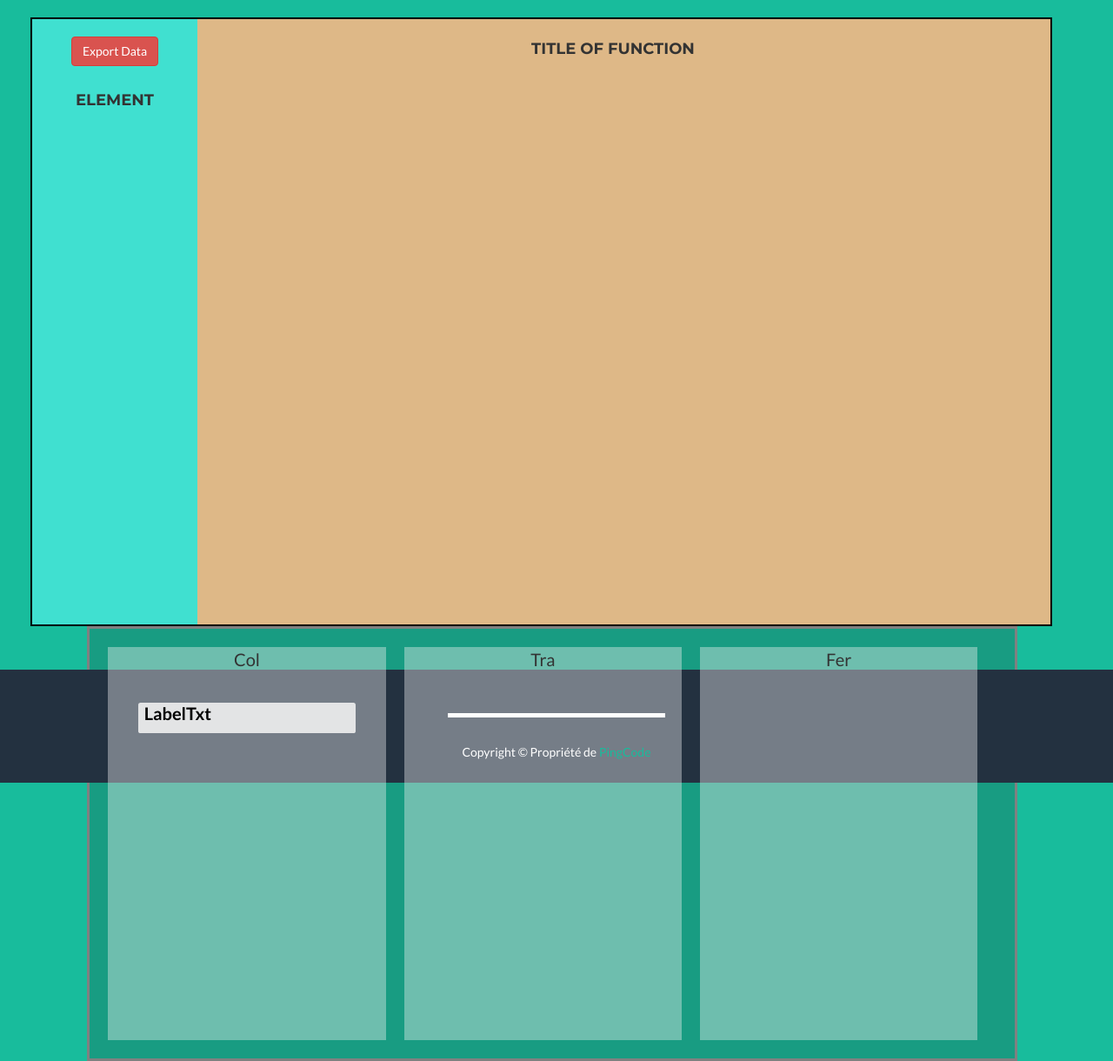
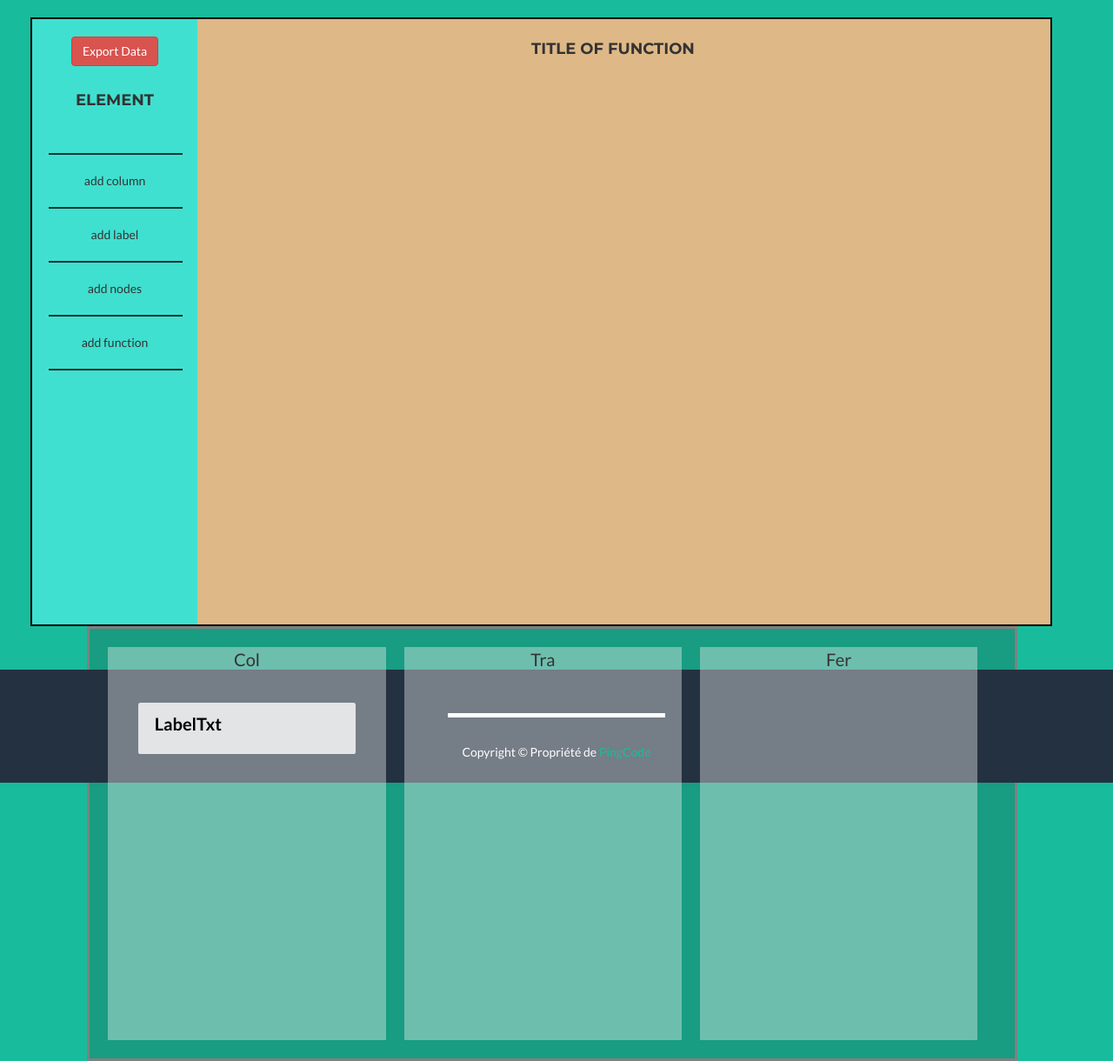
Before and after one commit to PingCode76/drag-and-drop-diagram, a Flask app: page / in a window 1280 px wide. Shown: the part 70-1290 px from the top of the page at 87% size. Run offline with Flask 2, Linux system fonts and the light colour scheme; some libraries are stand-ins or nearby versions.

```diff
--- a/app/static/css/diagram.css
+++ b/app/static/css/diagram.css
@@ -57,3 +57,18 @@
     text-align : center;
 
 }
+.label p{
+    color: black;
+    text-align : center;
+    padding: 12px;
+}
+
+/******** other ********/
+
+.hr-80{
+    width: 80%;
+    margin-left: 10%;
+    color: rgba(0,0,0,0.5);
+    background-color: rgba(0,0,0,0.5) ;
+    border: 1px solid rgba(0,0,0,0.5);
+}
--- a/app/templates/index.html
+++ b/app/templates/index.html
@@ -11,6 +11,16 @@
             <button type="button" class="btn btn-danger">Export Data</button>
             </br></br>
             <h4> Element </h4>
+            </br>
+            <hr class="hr-80">
+            <h7> add column </h7>
+            <hr class="hr-80">
+            <h7> add label </h7>
+            <hr class="hr-80">
+            <h7> add nodes </h7>
+            <hr class="hr-80">
+            <h7> add function </h7>
+            <hr class="hr-80">
         </div>
 
         <div class="container">
```
Also changed, not shown: 2 other files.
